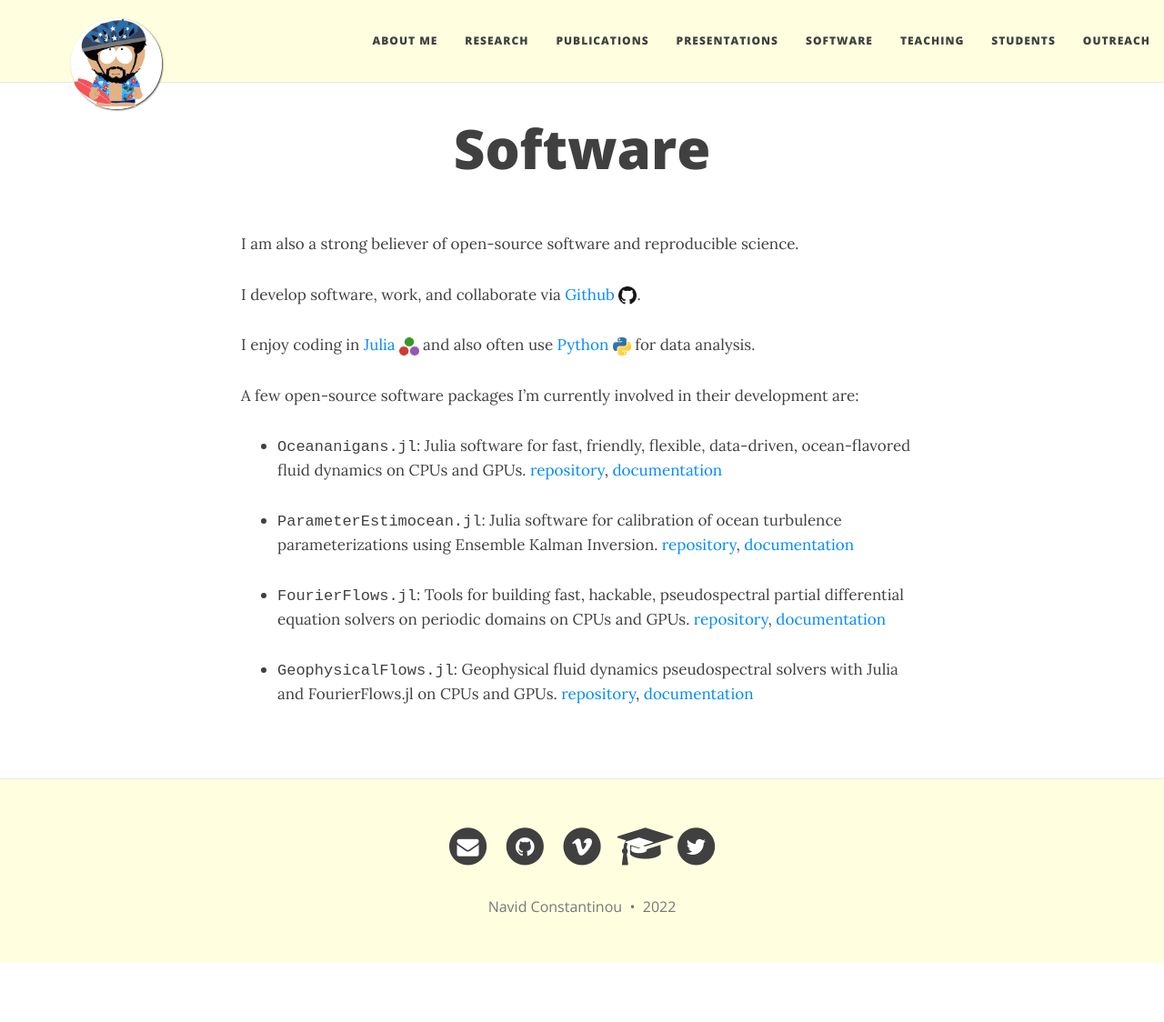
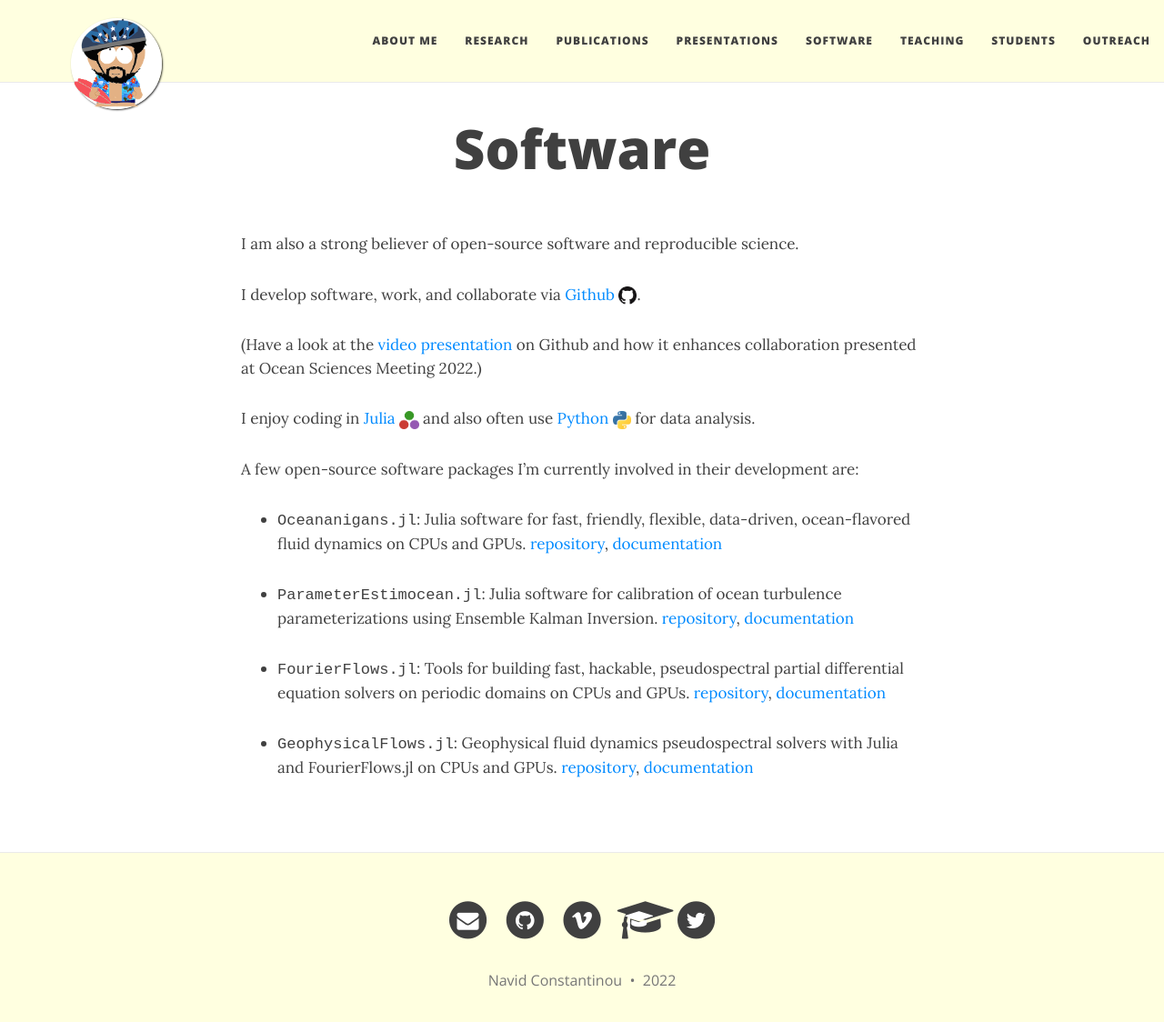
Before and after one commit to navidcy/navidcy.github.io, a Jekyll site: the page built from software.md, in a window 1280 px wide and 1140 px high. Shown: the top 1124 px of the window at 91% size. Built offline with Jekyll 4.4.1, drawn with Linux system fonts in a browser that asks for light colours; nearby versions of some CDN libraries.

Commit message:
link github video in software page

```diff
--- a/software.md
+++ b/software.md
@@ -7,6 +7,8 @@ title: Software
 I am also a strong believer of open-source software and reproducible science.
 
 I develop software, work, and collaborate via [Github][github-profile]{:target="_blank"} [<img src="/img/github-logo.png" height=20>][github-profile]{:target="_blank"}.
+
+(Have a look at the [video presentation][github-osm-video]{:target="_blank"} on Github and how it enhances collaboration presented at Ocean Sciences Meeting 2022.)
 
 I enjoy coding in [Julia][julia-website]{:target="_blank"} [<img src="/img/julia-logo.png" height=20>][julia-website]{:target="_blank"} and also often use [Python][python-website]{:target="_blank"} [<img src="/img/python-logo.png" height=20>][python-website]{:target="_blank"} for data analysis.
 
@@ -34,3 +36,5 @@ A few open-source software packages I'm currently involved in their development
 [geophysicalflows-docs]: https://fourierflows.github.io/GeophysicalFlowsDocumentation/stable/
 [oceananigans-docs]: https://clima.github.io/OceananigansDocumentation/stable/
 [parameterestimocean-docs]: https://clima.github.io/ParameterEstimocean.jl/dev/
+
+[github-osm-video]: https://www.youtube.com/watch?v=vsD_PrQ2M5w
```
